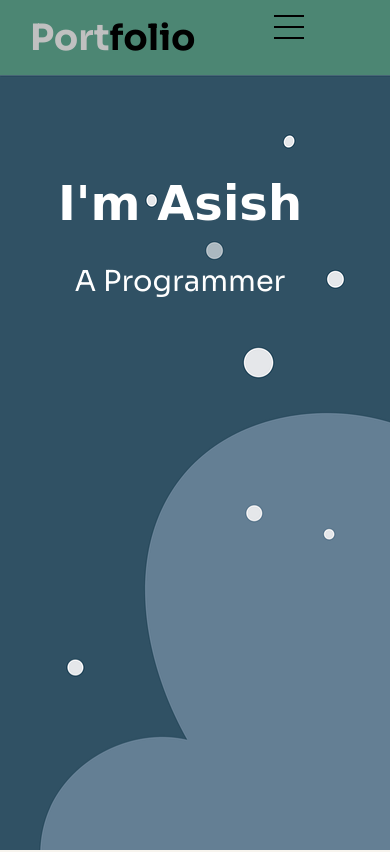
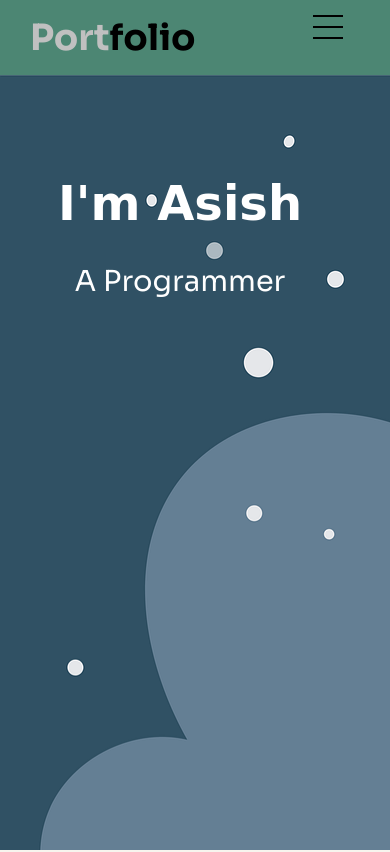
Before and after one commit to asishpradhan01/official_portfolio, a plain HTML site: page index.html in a window 390 px wide. Shown: the top 852 px of the page. Drawn offline with Linux system fonts and the light colour scheme; a web font is replaced by a local one.

Commit message:
Update medisqueries.css

```diff
--- a/medisqueries.css
+++ b/medisqueries.css
@@ -7,7 +7,7 @@
         display: flex;
     }
    .hamburger-menu {
-    margin: 0 40%;
+    margin: 0 60%;
    }
 
    .font {
```
